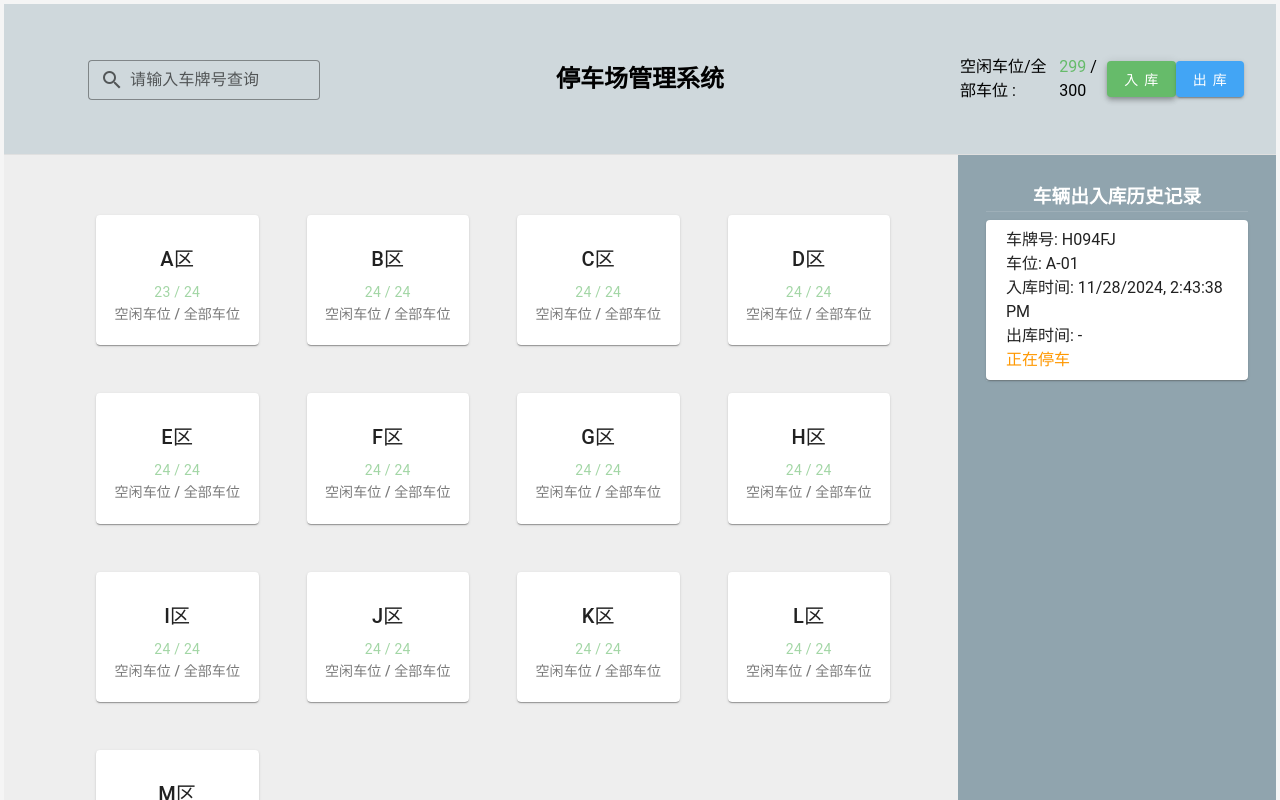
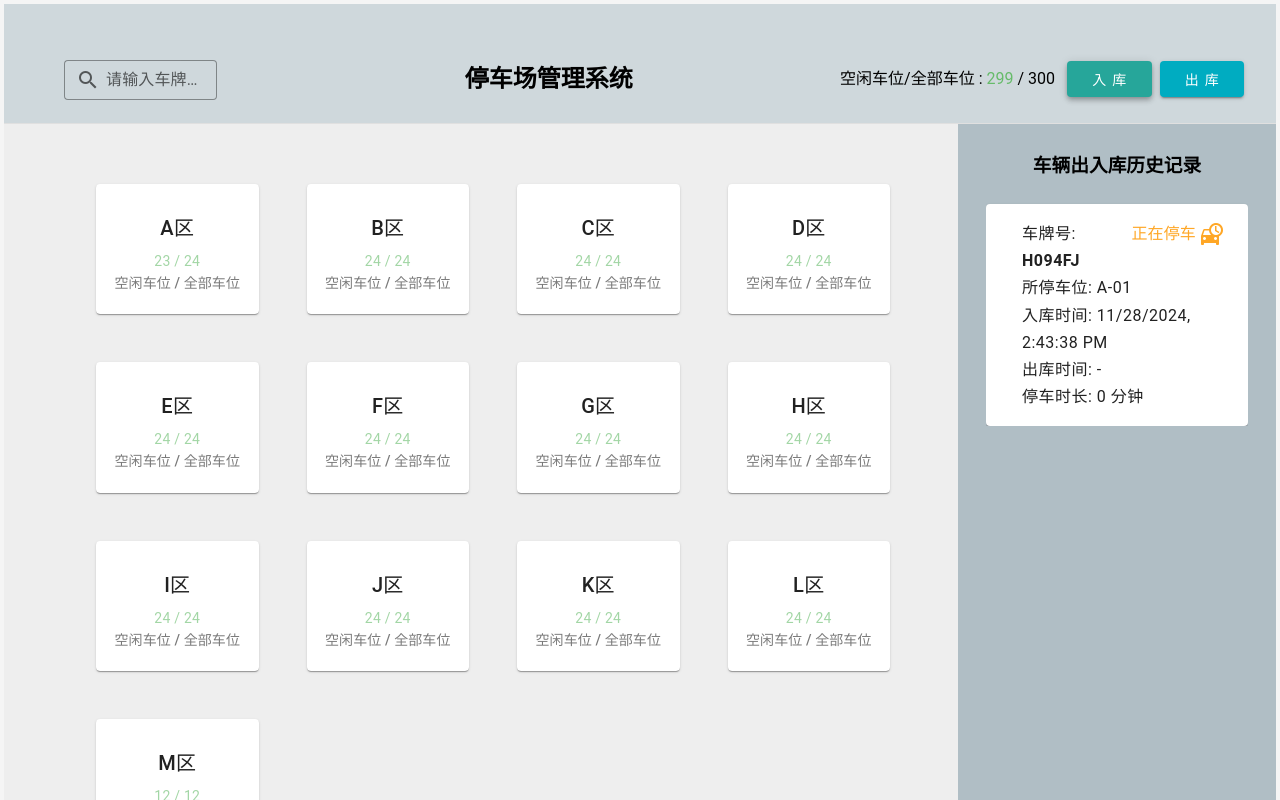
Before and after one commit to Hideon0507/parking-management-system, a Vue app: page / in a window 1280 px wide. Both pictures are taken after a click on the button "入 库". Shown: the top 800 px of the page. Built offline with nearby package versions, Linux system fonts and the light colour scheme.

Commit message:
update sidebar layout

```diff
--- a/index.html
+++ b/index.html
@@ -4,7 +4,7 @@
     <meta charset="UTF-8" />
     <link rel="icon" type="image/svg+xml" href="/vite.svg" />
     <meta name="viewport" content="width=device-width, initial-scale=1.0" />
-    <title>Vite + Vue + TS</title>
+    <title>停车场管理系统</title>
   </head>
   <body>
     <div id="app"></div>
--- a/src/components/addCarBtn.vue
+++ b/src/components/addCarBtn.vue
@@ -1,5 +1,5 @@
 <template>
-  <v-btn color="green" @click="handleClick"> 入 库 </v-btn>
+  <v-btn color="teal-lighten-1" @click="handleClick" class="pr-6 pl-6"> 入 库 </v-btn>
 </template>
 
 <script setup lang="ts">
@@ -17,6 +17,8 @@ const parkingStore = useParkingStore();
 const handleClick = () => {
   const car = {
     licensePlate: `${Math.random().toString(36).substr(2, 6).toUpperCase()}`,
+    timeIn: new Date(),
+    duration:"",
   };
 
   if (props.zoneName && props.spotIndex !== null) {
--- a/src/components/removeCarBtn.vue
+++ b/src/components/removeCarBtn.vue
@@ -1,5 +1,5 @@
 <template>
-  <v-btn color="blue" class="" @click="handleClick"> 出 库 </v-btn>
+  <v-btn color="cyan-darken-1" class="pr-6 pl-6" @click="handleClick"> 出 库 </v-btn>
 </template>
 
 <script setup lang="ts">
--- a/src/pages/Home.vue
+++ b/src/pages/Home.vue
@@ -10,7 +10,7 @@
       <v-col cols="9" class="bg-grey-lighten-3">
         <router-view />
       </v-col>
-      <v-col cols="3" class="bg-blue-grey-lighten-2">
+      <v-col cols="3" class="bg-blue-grey-lighten-3">
         <SideBar class="sidebar" />
       </v-col>
     </v-row>
@@ -23,11 +23,18 @@ import SideBar from "./side-bar-view/SideBar.vue";
 </script>
 
 <style scoped>
-.parkgrid {
-  --background-color: aquamarine;
+.sidebar {
+  height: 100vh;
+  overflow-y: auto;
+}
+.sidebar::-webkit-scrollbar {
+  width: 6px;
 }
 
-.sidebar {
-  height: 100%;
+.sidebar::-webkit-scrollbar-thumb {
+  background-color: #F5F5F5;
+  border-radius: 5px;
 }
+
+
 </style>
--- a/src/pages/header-view/Header.vue
+++ b/src/pages/header-view/Header.vue
@@ -1,6 +1,6 @@
 <template>
   <v-row align="center" class="header-container pa-5">
-    <v-col cols="3" class="pl-16">
+    <v-col cols="2" class="pl-10 mr-10">
       <v-text-field
         v-model="searchQuery"
         label="请输入车牌号查询"
@@ -13,17 +13,18 @@
       </v-text-field>
     </v-col>
 
-    <v-col>
-      <h1 class="header-title">停车场管理系统</h1>
+    <v-col align="center">
+      <h2 >停车场管理系统</h2>
     </v-col>
 
-    <v-col cols="3" class="action d-flex justify-space-evenly">
-      <span>空闲车位/全部车位 :</span>
-      <div>
-        <span class="text-green">{{ freeSpots }} </span> <span>/ {{ totalSpots }}</span>
+    <v-col cols="auto" class="d-flex align-center">
+      <div class="mr-3">
+        <span>空闲车位/全部车位 : </span>
+        <span class="text-green">{{ freeSpots }} </span>
+        <span> / {{ totalSpots }}</span>
       </div>
 
-      <addCarBtn />
+      <addCarBtn class="mr-2"/>
       <removeCarBtn />
     </v-col>
   </v-row>
@@ -49,19 +50,7 @@ const totalSpots = computed(() =>
 
 <style scoped>
 .header-container {
-  --background-color: #f5f5f5;
+    height: 15vh;
   border-bottom: 1px solid #e0e0e0;
 }
-
-.header-title {
-  font-size: 24px;
-  font-weight: bold;
-  margin: 0;
-  text-align: center;
-}
-
-.action {
-  display: flex;
-  align-items: center;
-}
 </style>
--- a/src/pages/parking-zone-view/ParkngZone.vue
+++ b/src/pages/parking-zone-view/ParkngZone.vue
@@ -5,7 +5,7 @@
         <v-btn @click="goBack" color="primary">返回</v-btn>
       </v-col>
       <v-col class="text-center">
-        <h2>{{ zoneName }}区停车位</h2>
+        <h3>{{ zoneName }}区停车位</h3>
       </v-col>
       <v-col
         cols="auto"
@@ -18,7 +18,7 @@
     <v-row class="ml-16">
       <v-col cols="2" v-for="(spot, index) in spots" :key="index">
         <ParkingSpot :spot="spot" :zoneName="zoneName" :spotIndex="index" />
-        <span class="text-greyDark text-subtitle-2 text-center">
+        <span class="text-greyDark text-subtitle-2">
           {{ spot.spotNumber }}
         </span>
       </v-col>
--- a/src/pages/parking-zone-view/components/ParkingSpot.vue
+++ b/src/pages/parking-zone-view/components/ParkingSpot.vue
@@ -2,10 +2,31 @@
   <v-card class="parking-card" variant="outlined">
     <v-card-text class="parking-spot">
       <div v-if="spot.isOccupied">
-        <p class="text-h6 font-weight-bold">
-          {{ spot.carInfo?.licensePlate }}
-        </p>
-        <v-icon class="car-icon" color="greyDark">mdi-car</v-icon>
+        <!-- <v-hover v-slot:default="{ isHovering }">
+          <div class="d-flex cursor-pointer pl-4">
+            <span class="text-h6 font-weight-bold">
+              {{ spot.carInfo?.licensePlate }}
+            </span>
+            <v-icon color="blue-lighten-1" size="18"
+              >mdi-information-outline</v-icon
+            >
+          </div>
+
+          <div v-if="isHovering" class="parking-info-card">
+            <p><strong>车牌号:</strong> {{ spot.carInfo?.licensePlate }}</p>
+          </div>
+        </v-hover> -->
+
+        <div class="d-flex cursor-pointer pl-4" @click="showDetails">
+          <span class="text-h6 font-weight-bo ld">
+            {{ spot.carInfo?.licensePlate }}
+          </span>
+          <v-icon color="blue-lighten-1" size="18"
+            >mdi-information-outline</v-icon
+          >
+        </div>
+
+        <v-icon color="greyDark" size="60">mdi-car</v-icon>
       </div>
       <div v-else>
         <p class="text-greyDark text-subtitle-1">空闲车位</p>
@@ -21,12 +42,35 @@
       <addCarBtn v-else :zoneName="zoneName" :spotIndex="spotIndex" />
     </div>
   </v-card>
+
+  <v-dialog v-model="detailsDialog" max-width="400">
+    <v-card>
+      <v-card-title>
+        停车详情
+        <v-spacer></v-spacer>
+        <v-btn icon @click="closeDetails">
+          <v-icon>mdi-close</v-icon>
+        </v-btn>
+      </v-card-title>
+      <v-card-text>
+        <p><strong>车牌号:</strong> {{ spot.carInfo!.licensePlate }}</p>
+        <p><strong>车位:</strong> {{ zoneName }} - {{ spotIndex + 1 }}</p>
+        <p>
+          <strong>入库时间:</strong>
+          {{ parkingStore.formatTime(spot.carInfo!.timeIn) }}
+        </p>
+        <p>停车时长: {{ spot.carInfo }}</p>
+      </v-card-text>
+    </v-card>
+  </v-dialog>
 </template>
 
 <script setup lang="ts">
 import type { Spot } from "../../../stores/parkingStore";
-import addCarBtn from '../../../components/addCarBtn.vue'
+import addCarBtn from "../../../components/addCarBtn.vue";
 import removeCarBtn from "../../../components/removeCarBtn.vue";
+import { ref } from "vue";
+import { useParkingStore } from "../../../stores/parkingStore";
 
 interface IProps {
   spot: Spot;
@@ -35,6 +79,20 @@ interface IProps {
 }
 
 defineProps<IProps>();
+
+const parkingStore = useParkingStore();
+
+const detailsDialog = ref(false);
+
+// 打开弹窗
+const showDetails = () => {
+  detailsDialog.value = true;
+};
+
+// 关闭弹窗
+const closeDetails = () => {
+  detailsDialog.value = false;
+};
 </script>
 
 <style scoped>
@@ -53,8 +111,14 @@ defineProps<IProps>();
   text-align: center;
 }
 
-.car-icon {
-  font-size: 6vh;
-  align-items: center;
+.parking-info-card {
+  position: absolute;
+  top: -100%; /* 停车信息卡片显示在车牌号上方 */
+  left: 50%;
+  transform: translateX(-50%);
+  background-color: white;
+  border-radius: 8px;
+  padding: 8px;
+  z-index: 10;
 }
 </style>
--- a/src/pages/side-bar-view/SideBar.vue
+++ b/src/pages/side-bar-view/SideBar.vue
@@ -1,109 +1,84 @@
 <template>
-  <v-container>
-    <h3 class="text-center">车辆出入库历史记录</h3>
-    <v-divider></v-divider>
+  <v-container class="sidebar-container">
+    <h3 class="d-flex justify-center">车辆出入库历史记录</h3>
 
-    <!-- <v-card v-if="latestEntry">
-      <p>车辆已入库</p>
-      <p>车牌号: {{ latestEntry.licensePlate }}</p>
-      <p>车位: {{ latestEntry.spotNumber }}</p>
-      <p>入库时间: {{ formatTime(latestEntry.timeIn) }}</p>
-    </v-card>
+    <div class="sidebar-content">
+      <div v-for="(log, index) in paginatedLogs" :key="index" class="">
+        <v-card class="mt-2 pl-5">
+          <v-card-text style="line-height: 1.7" class="text-body-1">
+            <v-row>
+              <v-col>
+                <p>
+                  车牌号:
+                  <span class="font-weight-bold">{{
+                    log.car.licensePlate
+                  }}</span>
+                </p>
+              </v-col>
+              <v-col cols="auto" class="mr-3">
+                <div v-if="!log.car.timeOut" class="text-orange-lighten-1 text-subtitle-1 d-flex align-center">
+                  <span>正在停车</span>
+                  <v-icon class="car-icon pl-2" color="orange-lighten-1">mdi-car-clock</v-icon>
+                </div>
 
-    <v-card v-if="latestExit">
-      <p>车辆已出库</p>
-      <p>车牌号: {{ latestExit.licensePlate }}</p>
-      <p>车位: {{ latestExit.spotNumber }}</p>
-      <p>出库时间: {{ formatTime(latestExit.timeIn) }}</p>
-      <p>
-        停车时长: {{ formatDuration(latestExit.timeIn, latestExit.timeOut) }}
-      </p>
-    </v-card> -->
+                <div v-else class="text-grey-darken-1 text-subtitle-1 d-flex align-center">
+                    <span>已出库</span >
+                    <v-icon class="car-icon pl-2" color="text-grey-darken-1">mdi-car-arrow-right</v-icon></div>
+              </v-col>
+            </v-row>
 
-    <div v-for="(log, index) in sortedLogs" :key="index">
-      <v-card class="mt-2 pa-2 pl-5">
-        <p>车牌号: {{ log.car.licensePlate }}</p>
-        <p>车位: {{ log.spotNumber }}</p>
-        <p>入库时间: {{ formatTime(log.car.timeIn) }}</p>
-        <p>
-          出库时间: {{ log.car.timeOut ? formatTime(log.car.timeOut) : "-" }}
-        </p>
-        <p v-if="log.duration">
-            停车时长: {{ log.duration }}
-        </p>
-        <p v-else class="text-warning">正在停车</p>
-      </v-card>
+            <p>所停车位: {{ log.spotNumber }}</p>
+            <p>入库时间: {{ parkingStore.formatTime(log.car.timeIn) }}</p>
+            <p>
+              出库时间:
+              {{ log.car.timeOut ? parkingStore.formatTime(log.car.timeOut) : " -" }}
+            </p>
+            <p>停车时长: {{ log.car.duration }}</p>
+          </v-card-text>
+        </v-card>
+      </div>
     </div>
 
-    <!-- <div v-for="(entry, index) in parkingStore.entryLogs" :key="index">
-            <p>车牌号: {{ entry.licensePlate }}</p>
-            <p>车位: {{ entry.spotNumber }}</p>
-            <p>入库时间: {{ formatTime(entry.timeIn) }}</p>
-        </div> -->
-    <v-divider></v-divider>
-
-    <!-- 出库记录 -->
-    <!-- <v-list-group>
-          <template v-slot:activator>
-            <v-list-item-title>出库记录</v-list-item-title>
-          </template>
-          <v-list-item v-for="(exit, index) in parkingStore.exitLogs" :key="index">
-            <v-list-item-content>
-              <p>车牌号: {{ exit.licensePlate }}</p>
-              <p>车位: {{ exit.spotNumber }}</p>
-              <p>入库时间: {{ formatTime(exit.timeIn) }}</p>
-              <p>出库时间: {{ formatTime(exit.timeOut) }}</p>
-              <p>停车时长: {{ formatDuration(exit.timeIn, exit.timeOut) }}</p>
-            </v-list-item-content>
-          </v-list-item>
-        </v-list-group> -->
-    <!-- </v-list> -->
+    <div v-if="totalPages>1" class="pagination">
+      <v-pagination
+        v-model="page"
+        :length="totalPages"
+        next-icon="mdi-menu-right"
+        prev-icon="mdi-menu-left"
+      >
+      </v-pagination>
+    </div>
   </v-container>
 </template>
 
 <script setup lang="ts">
 import { useParkingStore } from "../../stores/parkingStore.ts";
-import { computed } from "vue";
+import { computed, ref } from "vue";
 
 const parkingStore = useParkingStore();
 
-// const latestEntry = computed(() => {
-//   return parkingStore.entryLogs[parkingStore.entryLogs.length - 1] || null;
-// });
-
-// const latestExit = computed(() => {
-//   return parkingStore.exitLogs[parkingStore.exitLogs.length - 1] || null;
-// });
-
-const sortedLogs = computed(() => {
-  return parkingStore.parkingHistory.slice().sort((a, b) => {
-    const timeA = a.car.timeOut || a.car.timeIn;
-    const timeB = b.car.timeOut || b.car.timeIn;
-    return new Date(timeB).getTime() - new Date(timeA).getTime();
-  });
+const page = ref(1);
+const itemsPerPage = 15;
+const totalPages = computed(() => {
+  return Math.ceil(parkingStore.parkingHistory.length / itemsPerPage);
 });
 
-// 格式化时间
-const formatTime = (time: Date | undefined): string => {
-  if (!time) return "未知时间";
-  return new Date(time).toLocaleString();
-};
-
-// 格式化时长
-const formatDuration = (
-  timeIn: Date | undefined,
-  timeOut: Date | undefined
-): string => {
-  if (!timeIn || !timeOut) return "未知时长";
-  const duration = new Date(timeOut).getTime() - new Date(timeIn).getTime();
-  const minutes = Math.floor(duration / 1000 / 60);
-  return `${minutes} 分钟`;
-};
+const paginatedLogs = computed(() => {
+  const start = (page.value - 1) * itemsPerPage;
+  const end = start + itemsPerPage;
+  return parkingStore.parkingHistory.slice(start, end);
+});
 </script>
 
 <style scoped>
+.sidebar-container {
 
-.text-center {
-  text-align: center;
-}
+  }
+
+.sidebar-content {
+    flex: 1; /* 占用剩余空间 */
+    overflow-y: auto; /* 内容超出时启用滚动 */
+    margin-top: 16px;
+  }
+
 </style>
--- a/src/stores/parkingStore.ts
+++ b/src/stores/parkingStore.ts
@@ -1,10 +1,11 @@
 import { defineStore } from "pinia";
-import { reactive, ref } from "vue";
+import { onMounted, onUnmounted, reactive, ref } from "vue";
 
 export interface Car {
   licensePlate: string;
   timeIn: Date;
   timeOut?: Date;
+  duration: string;
 }
 
 export interface Spot {
@@ -23,7 +24,7 @@ export interface Zone {
 export interface ParkingHistory {
   car: Car;
   spotNumber: string;
-  duration?: string;
+  // duration: string;
 }
 
 export const useParkingStore = defineStore("parkingStore", () => {
@@ -50,11 +51,36 @@ export const useParkingStore = defineStore("parkingStore", () => {
 
   const parkingHistory = ref<Array<ParkingHistory>>([]);
 
+  const updateDurations = () => {
+    const now = new Date();
+    parkingHistory.value.forEach((entry) => {
+      if (!entry.car.timeOut) {
+        const durationMs = now.getTime() - entry.car.timeIn.getTime();
+        entry.car.duration = formatDuration(durationMs);
+      }
+    });
+  };
+
+  let durationInterval: number | undefined;
+
+  onMounted(() => {
+    updateDurations(); // 立即更新
+    durationInterval = setInterval(updateDurations, 60000); // 每分钟更新
+  });
+
+  onUnmounted(() => {
+    if (durationInterval) {
+      clearInterval(durationInterval);
+    }
+  });
+
   const addEntry = (car: Car, spotNumber: string,) => {
     parkingHistory.value.unshift({
       car: car,
       spotNumber,
+      // duration: ''
     });
+    updateDurations();
   };
 
   const updateExit = (licensePlate: string, timeOut: Date) => {
@@ -63,8 +89,8 @@ export const useParkingStore = defineStore("parkingStore", () => {
     );
     if (log) {
       log.car.timeOut = timeOut;
-      const duration = timeOut.getTime() - log.car.timeIn.getTime();
-      log.duration = formatDuration(duration);
+      // const duration = timeOut.getTime() - log.car.timeIn.getTime();
+      // log.duration = formatDuration(duration);
     }
   };
 
@@ -74,6 +100,10 @@ export const useParkingStore = defineStore("parkingStore", () => {
     return hours > 0 ? `${hours} 小时 ${minutes} 分钟` : `${minutes} 分钟`;
   };
 
+  const formatTime = (time: Date) => {
+    return new Date(time).toLocaleString();
+  };
+
 
   const addCar = (car: Car, zoneName?: string, spotIndex?: number) => {
     if (zoneName !== undefined && spotIndex !== undefined) {
@@ -81,7 +111,6 @@ export const useParkingStore = defineStore("parkingStore", () => {
       if (!zone) return;
       const spot = zone.spots[spotIndex];
       if (!spot.isOccupied) {
-        car.timeIn = new Date();
         spot.isOccupied = true;
         spot.carInfo = car;
         zone.free -= 1;
@@ -115,9 +144,6 @@ export const useParkingStore = defineStore("parkingStore", () => {
         zone.free += 1;
 
         updateExit(carInfo.licensePlate, timeOut);
-        console.log(
-          `车牌号: ${carInfo.licensePlate}, 入库时间: ${carInfo.timeIn}, 出库时间: ${carInfo.timeOut}`
-        );
       }
 
     } else {
@@ -135,6 +161,7 @@ export const useParkingStore = defineStore("parkingStore", () => {
   return {
     zones,
     parkingHistory,
+    formatTime,
     addCar,
     removeCar,
   };
```
